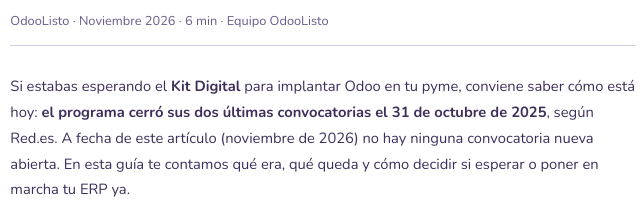
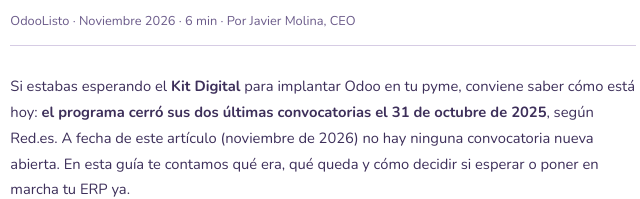
Before and after one commit to vrubio74-cloud/odoolisto, a plain HTML site: page blog/kit-digital-odoo/index.html in a window 1280 px wide. Shown: the part 379-578 px from the top of the page, 317-957 px from the left. Drawn offline with nearby package versions, Linux system fonts and the light colour scheme; a web font is replaced by a local one.

Commit message:
Blog: el artículo de Kit Digital vuelve a ir firmado por Javier Molina

```diff
--- a/blog/kit-digital-odoo/index.html
+++ b/blog/kit-digital-odoo/index.html
@@ -48,7 +48,7 @@
     <div class="btag" data-lang="es">Subvenciones</div><div class="btag" data-lang="en">Grants</div>
     <h1 data-lang="es">Kit Digital y Odoo en 2026: qué queda de la ayuda y qué hacer</h1>
     <h1 data-lang="en">Kit Digital and Odoo in 2026: what is left of the grant and what to do</h1>
-    <div class="bpmeta">OdooListo · Noviembre 2026 · 6 min · Equipo OdooListo</div>
+    <div class="bpmeta">OdooListo · Noviembre 2026 · 6 min · Por Javier Molina, CEO</div>
 
     <p data-lang="es">Si estabas esperando el <strong>Kit Digital</strong> para implantar Odoo en tu pyme, conviene saber cómo está hoy: <strong>el programa cerró sus dos últimas convocatorias el 31 de octubre de 2025</strong>, según Red.es. A fecha de este artículo (noviembre de 2026) no hay ninguna convocatoria nueva abierta. En esta guía te contamos qué era, qué queda y cómo decidir si esperar o poner en marcha tu ERP ya.</p>
     <p data-lang="en">If you were waiting for <strong>Kit Digital</strong> to deploy Odoo in your business, here is where it stands: <strong>the programme closed its last two calls on 31 October 2025</strong>, according to Red.es. As of this article (November 2026) there is no new call open. This guide explains what it was, what is left, and how to decide whether to wait or get your ERP running now.</p>
```
Also changed, not shown: blog/posts/kit-digital-odoo.html (+1 -1 lines).
